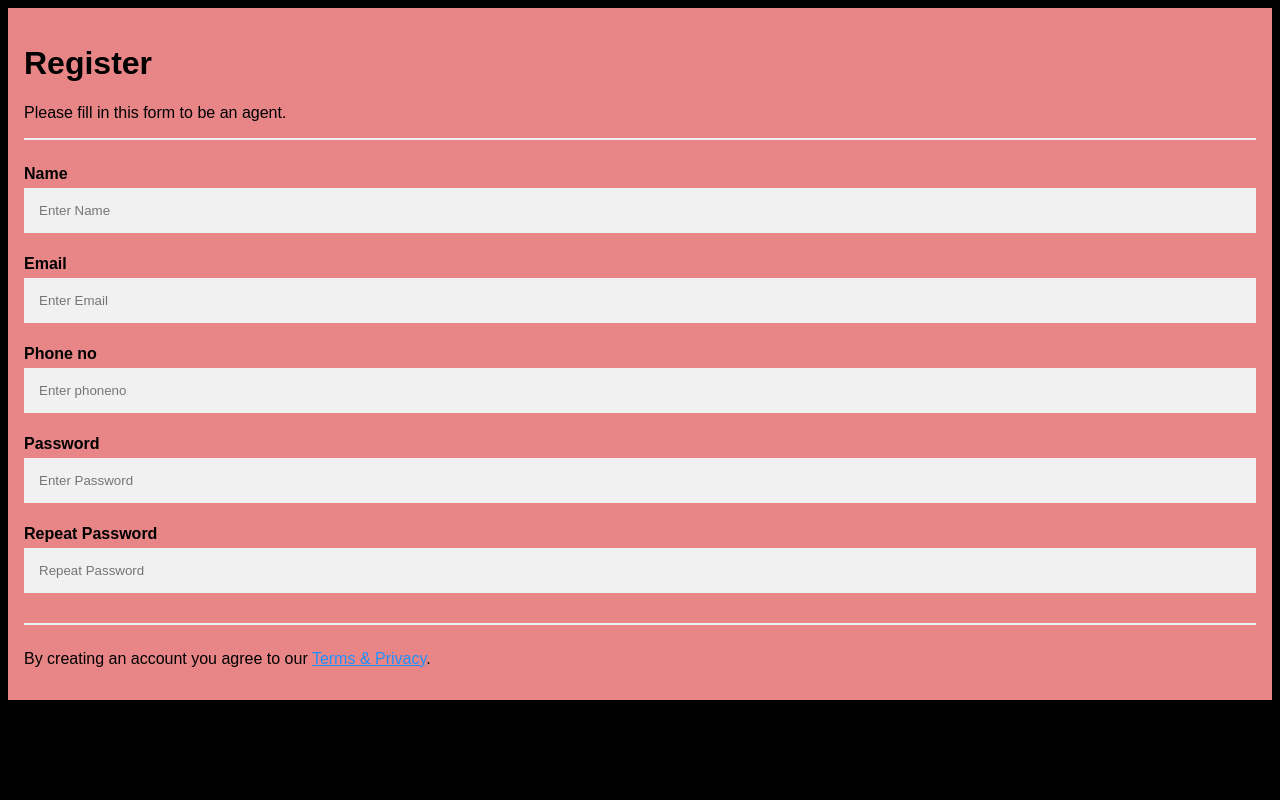
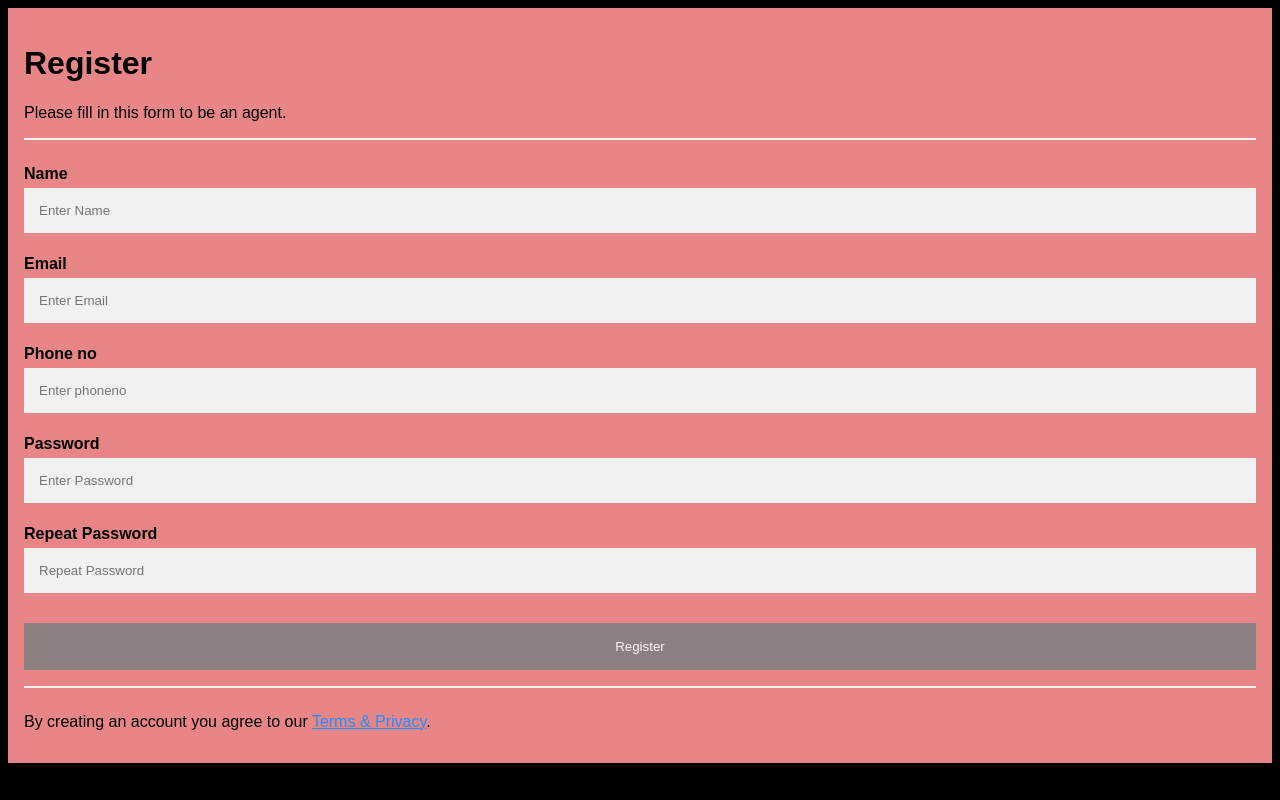
Before and after one commit to Izahhoney/ordering_system, a PHP site: page /registeragent.php in a window 1280 px wide. Run offline with PHP 8.4, Linux system fonts and the light colour scheme.

Commit message:
registeragent

```diff
--- a/registeragent.php
+++ b/registeragent.php
@@ -103,6 +103,8 @@ include('config.php');
 
     <label for="psw-repeat"><b>Repeat Password</b></label>
     <input type="password" placeholder="Repeat Password" name="psw-repeat" id="psw-repeat" required>
+
+    <button type="submit" class="registerbtn">Register</button>
     <hr>
     <p>By creating an account you agree to our <a href="#">Terms & Privacy</a>.</p>
 
```
